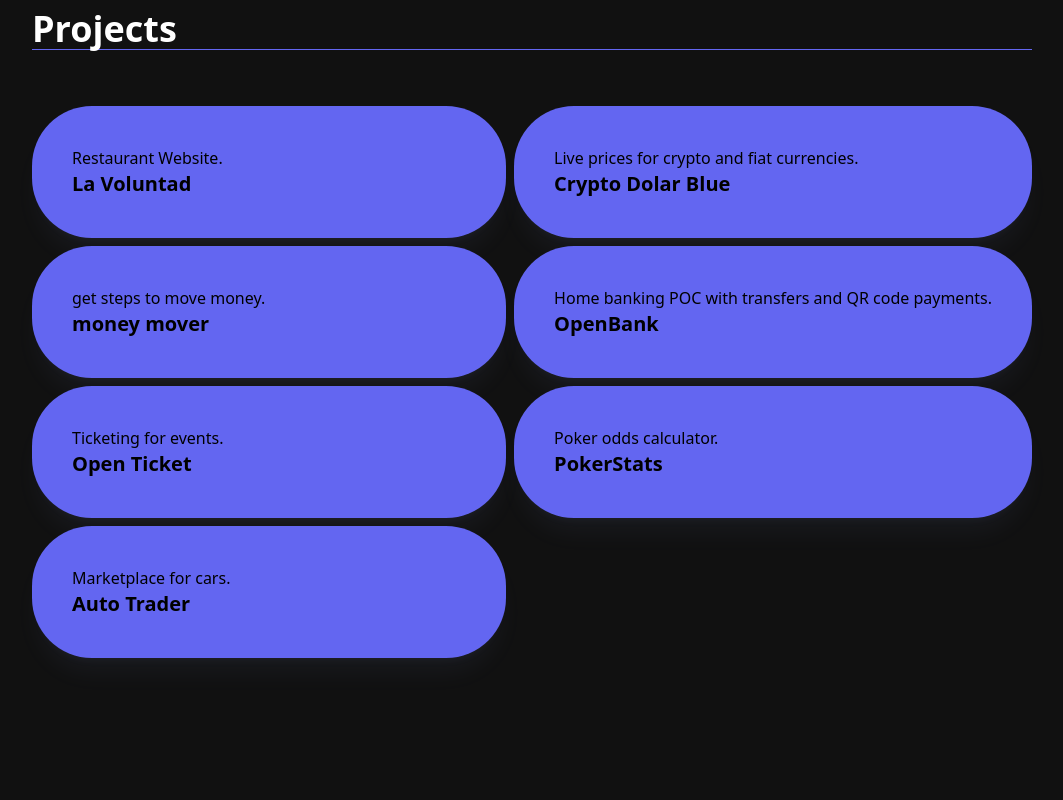
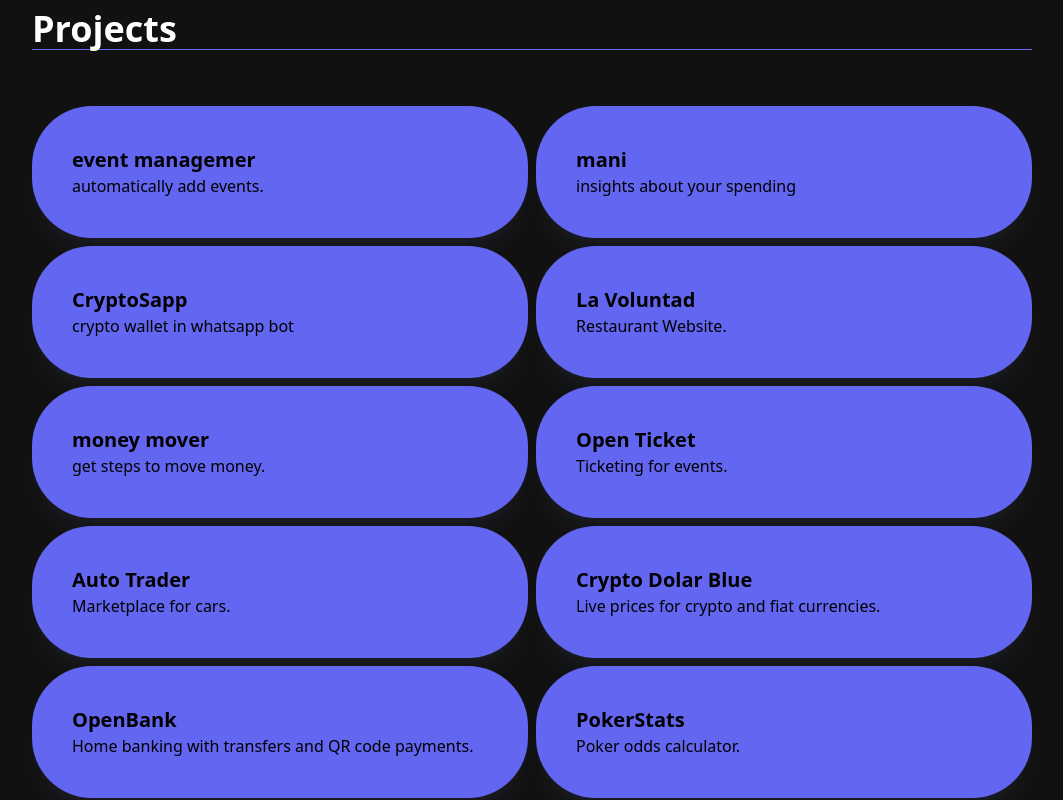
Before and after one commit to sebipap/my-blog, a Next.js app: page / in a window 1280 px wide. Shown: the part 1027-1827 px from the top of the page, without its empty margins (108-1171 px from the left). Built offline with nearby package versions, Linux system fonts and the light colour scheme.

Commit message:
update projects

```diff
--- a/components/sections.tsx
+++ b/components/sections.tsx
@@ -29,66 +29,61 @@ const sections = [
     sectionBlocksStyle: "bg-indigo-500 shadow-indigo-300/5",
     items: [
       {
+        title: "event managemer",
+        description: "automatically add events.",
+        href: "https://github.com/sebipap/managemer",
+      },
+      {
+        title: "mani",
+        description: "insights about your spending ",
+        href: "https://github.com/sebipap/mani",
+      },
+      {
+        title: "CryptoSapp",
+        description: "crypto wallet in whatsapp bot",
+        href: "https://github.com/NicolasMontone/cryptosapp-wallet",
+      },
+
+      {
         title: "La Voluntad",
         description: "Restaurant Website.",
         img: "hover:bg-[url('https://lavoluntad.vercel.app/gallery/0.jpg')]",
-        links: {
-          Open: "https://lavoluntad.vercel.app/",
-          Github: "https://github.com/sebipap/la-voluntad",
-        },
+        href: "https://github.com/sebipap/la-voluntad",
       },
       {
         title: "money mover",
         description: "get steps to move money.",
-        links: {
-          Open: "https://money-mover.vercel.app/",
-          Github: "https://github.com/sebipap/money-mover",
-        },
+        href: "https://github.com/sebipap/money-mover",
       },
       {
         title: "Open Ticket",
         description: "Ticketing for events.",
         img: "hover:bg-[url('https://sebipap.github.io/img/openticket.png')]",
-        links: {
-          Open: "https://openticket-front.herokuapp.com/",
-          Github: "https://github.com/sebipap/openticket-backend",
-        },
+        href: "https://github.com/sebipap/openticket-backend",
       },
       {
         title: "Auto Trader",
         description: "Marketplace for cars.",
         img: "hover:bg-[url('https://sebipap.github.io/img/auto-trader.png')]",
-        links: {
-          Open: "https://auto-trader-arg.herokuapp.com/posts",
-          Github: "https://github.com/sebipap/AutoTrader.git",
-        },
+        href: "https://github.com/sebipap/AutoTrader.git",
       },
       {
         title: "Crypto Dolar Blue",
         description: "Live prices for crypto and fiat currencies.",
         img: "hover:bg-[url('https://sebipap.github.io/img/crypto-dolar-blue.png')]",
-        links: {
-          Open: "https://crypto-dolar-blue.herokuapp.com/posts",
-          Github: "https://github.com/sebipap/crypto-dolar-blue",
-        },
+        href: "https://github.com/sebipap/crypto-dolar-blue",
       },
       {
         title: "OpenBank",
-        description: "Home banking POC with transfers and QR code payments.",
+        description: "Home banking with transfers and QR code payments.",
         img: "col-span-2 hover:bg-[url('https://sebipap.github.io/img/openbank.jpg')]",
-        links: {
-          Open: "https://sebipaps-openbank.herokuapp.com/",
-          Github: "https://github.com/sebipap/openbank",
-        },
+        href: "https://github.com/sebipap/openbank",
       },
       {
         title: "PokerStats",
         description: "Poker odds calculator.",
         img: "hover:bg-[url('https://sebipap.github.io/img/pokerstats.jpg')]",
-        links: {
-          Open: "https://poker-odds-calulator.herokuapp.com/",
-          Github: "https://github.com/sebipap/pokerodds",
-        },
+        href: "https://github.com/sebipap/pokerodds",
       },
     ],
   },
@@ -115,18 +110,13 @@ const sections = [
       {
         title: "Github",
         description: "@sebipap",
-        links: {
-          "Follow Me": "https://github.com/sebipap",
-        },
+        href: "https://github.com/sebipap",
         img: "col-span-2 row-span-2 bg-[url('https://cdn-icons-png.flaticon.com/512/25/25231.png')]",
       },
       {
         title: "LinkedIn",
 
-        links: {
-          "Follow Me":
-            "https://www.linkedin.com/in/sebasti%C3%A1n-papanicolau-10baa91b1/",
-        },
+        href: "https://www.linkedin.com/in/sebasti%C3%A1n-papanicolau-10baa91b1/",
         img: "col-span-2 bg-[url('https://proinfluent.b-cdn.net/wp-content/uploads/2019/05/Logo-LinkedIn-blanc.png')]",
       },
       {
@@ -155,8 +145,13 @@ const sections = [
       },
       {
         title: "Pluggy",
-        description: "Dev since feb '22",
+        description: "Dev mar '22 - apr '23",
         img: "bg-[url('https://avatars.githubusercontent.com/u/52629757?s=280&v=4')]",
+      },
+      {
+        title: "Exactly",
+        description: "Dev since apr '23",
+        img: "bg-[url('https://avatars.githubusercontent.com/u/83888950?s=200&v=4')]",
       },
     ],
   },
@@ -169,16 +164,8 @@ export const Sections = () => {
     sectionRefs?.current[selectedElement]?.scrollIntoView();
   };
 
-  const scrollToTop = () => {
-    window.scrollTo({
-      top: 0,
-      behavior: "smooth",
-    });
-  };
-
   return (
     <>
-      {/* in mobile, set cols to 1 */}
       <div className="grid grid-rows-2 grid-cols-4 grid-flow-col gap-2  mb-60 cursor-pointer w-[100%]">
         {sections.map((element, i) => (
           <Block
@@ -200,12 +187,12 @@ export const Sections = () => {
             >
               {element.text}
             </h3>
-            <div className="lg:grid grid-cols-4 grid-rows-4 grid-flow-col gap-2 mb-32 sm:grid-cols-1">
-              {element.items?.map((item, i) => (
+            <div className="grid lg:grid-cols-4 gap-2 mb-32 sm:grid-cols-1">
+              {element.items?.map((item) => (
                 <Item
                   item={item}
                   sectionBlocksStyle={element.sectionBlocksStyle}
-                  key={i}
+                  key={item.title}
                 />
               ))}
             </div>
@@ -217,38 +204,13 @@ export const Sections = () => {
 };
 
 export const Item = ({ item, sectionBlocksStyle }: any) => {
-  const [isActive, setIsActive] = useState(false);
-
-  const handleClick = useCallback(() => {
-    setIsActive((p) => !p);
-  }, []);
-
   return (
-    <a href={item.href}>
-      <div
-        onClick={handleClick}
-        className={`${sectionBlocksStyle} rounded-[60px] p-10 flex flex-col-reverse transition-all ${item.img} bg-contain  shadow-xl transition-all hover:scale-95 bg-brightness-50 text-black  cursor-pointer bg-blend-soft-light w-[100%]`}
-      >
-        {isActive && item.links ? (
-          Object.entries(item.links).map(([key, value]: any) => (
-            <a
-              href={value}
-              key={key}
-              className={`${sectionBlocksStyle} p-2 m-3 rounded-lg  text-2xl border-x-black drop-shadow-lg hover:bg-black hover:text-white text-black`}
-              // open in new tab
-              target="_blank"
-              rel="noreferrer"
-            >
-              {key}
-            </a>
-          ))
-        ) : (
-          <a>
-            <p>{item.description}</p>
-            <h5 className={`text-xl font-bold`}>{item.title}</h5>
-          </a>
-        )}
-      </div>
+    <a
+      href={item.href}
+      className={`${sectionBlocksStyle} col-span-2 rounded-[60px] p-10 flex flex-col-reverse transition-all ${item.img} bg-contain  shadow-xl transition-all hover:scale-95 bg-brightness-50 text-black cursor-pointer bg-blend-soft-light`}
+    >
+      <p>{item.description}</p>
+      <h5 className={`text-xl font-bold`}>{item.title}</h5>
     </a>
   );
 };
```
